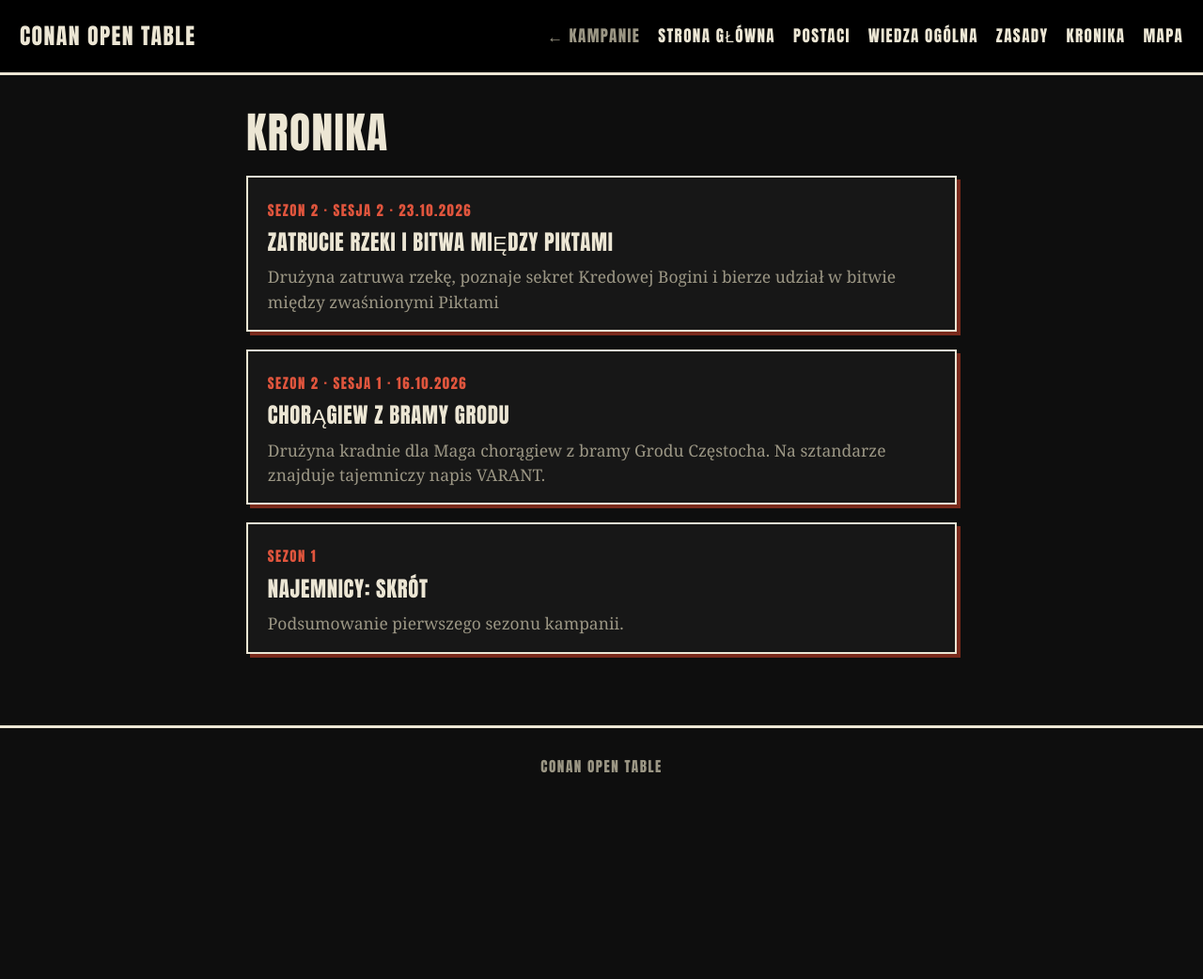
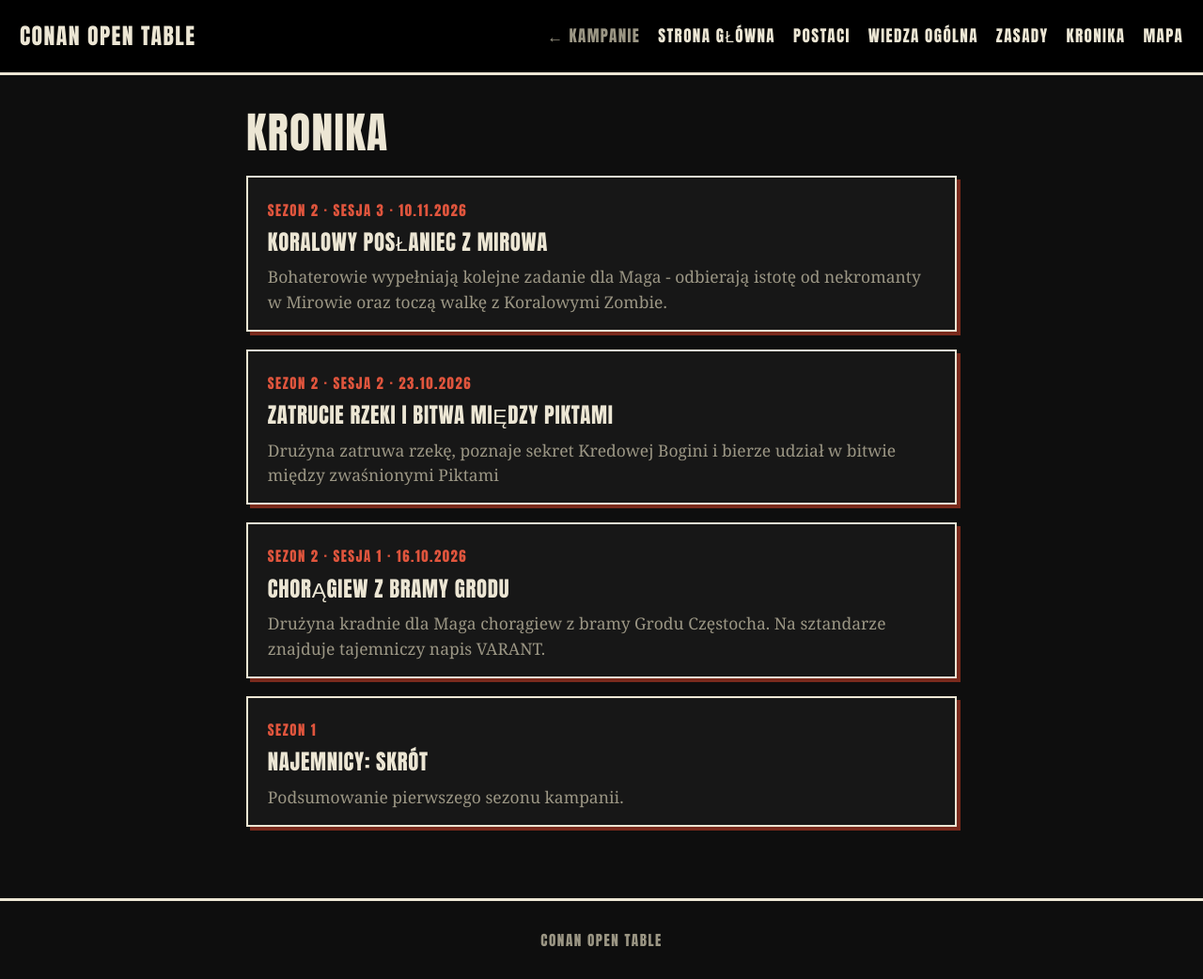
Before and after one commit to bjorn-open-table-rpgs/conan, a Jekyll site: the page built from sessions/index.html, in a window 1280 px wide. Shown: the whole page at 94% size. Built offline with Jekyll 4.4.1, drawn with Linux system fonts in a browser that asks for light colours; before the commit the page ends 900 px from its top, so only the background shows below that; part of the change alters nothing that is shown.

Commit message:
vault backup: 2026-11-25 14:25:56

```diff
--- a/_sessions/2026-10-23-sezon-2-sesja-2.md
+++ b/_sessions/2026-10-23-sezon-2-sesja-2.md
@@ -1,7 +1,7 @@
 ---
 title: Zatrucie rzeki i bitwa między Piktami
 label: Sezon 2 · Sesja 2 · 23.10.2026
-session: N
+session: "2"
 date: 2026-10-23
 summary: Drużyna zatruwa rzekę, poznaje sekret Kredowej Bogini i bierze udział w bitwie między zwaśnionymi Piktami
 ---
--- /dev/null
+++ b/_sessions/2026-11-10-sezon-2-sesja-3.md.md
@@ -0,0 +1,27 @@
+---
+title: Koralowy posłaniec z Mirowa
+label: Sezon 2 · Sesja 3 · 10.11.2026
+session: "3"
+date: 2026-11-25
+summary: Bohaterowie wypełniają kolejne zadanie dla Maga - odbierają istotę od nekromanty w Mirowie oraz toczą walkę z Koralowymi Zombie.
+---
+- Podróżując w kierunku Mirowa, bohaterowie zahaczają o Poraj, gdzie Gortax wyzywa Aesira na pojedynek, i zdobywa tym samym szacunek Hirdu Śnieżnego Wilka.
+- Wikingowie opowiadają o tym że jadą na turniej, ale to przy okazji, bowiem na morzu czeka cała flota Aesirskich najemników - działają oni dla niejakiego Varanta i czekają aż na najwyższym szczycie zapali się żagiew, która będzie dla nich sygnałem do rozpoczęcia rajdu na Gród Częstocha.
+- W zamian za alkohol, Aesirczycy pomagają drużynie przeprawić się przez rzekę.
+- Na terenie Mirowa i Bobolic, bohaterowie walczą o przetrwanie z hordami koralowych wojowników, podążając za makabrycznymi drogowskazami nekromanty Hotepa.
+- Na rynku zostają zaatakowani przez koralowych wojowników oraz Koralowego Rycerza. Z konfrontacji wyciągają ich zdrowi mieszkańcy Mirowa i prowadzą ich do swojej kryjówki.
+- W kryjówce dowiadują się, że ludność Mirowa i Bobolic ukrywa się po piwnicach, tworząc osobne enklawy.
+- Okazuje się, że Mir jest wasalem Varanta, i rozpoznaje w bohaterach jego wysłanników.
+- Mir wyjawia, że Hotep miał przygotwać posłańca, jednak wokół jego laboratorium krąży Koralowa Megalania, której nie mogą pokonać.
+- Bo konflikcie między Mirem a jego wojownikami, dotyczącej możliwego poświęcenia jego przewlekle chorej córki, wojownicy Mira uciekają z Enklawy, zostawiając go samego.
+- Mir przyłącza się do Drużyny i razem wykonują karkołomny plan - walczą z z Koralową Megalanią, a Publius teleportuje się by odebrać posłańca od Hotepa.
+- Hotep wykorzystuje Publiusa, by ten wykonał dla niego Golema Krwi, by ten pomógł w walce z megalanią - Publius zostaje ranny, lecz Hotep leczy go, wszczepiając mu żuchwę umarlaka, czyniąc Publiusa świadomym nieumarłym.
+- Reszta drużyny podpala megalanię kotłem z płonącym alkoholem, obalając megalanię która zdążyła zniszczyć kościół. Ginie także Koralowy Rycerz, a Mir zostaje ciężko ranny.
+- Golem Krwi zadaje ostateczne ciosy Koralowej Megalanii i zabija ją.
+- Bohaterowie dobijają Mira, ucinając jego palec, tym samym zbierając kolejny składnik antidotum: kość wiernego druha Varanta.
+- Bohaterowie zabierają Młot Koralowego Rycerza.
+- Przejmują także posłańca - istotę do złudzenia przypominającą ludzkie dziecko - tym samym wypełniając zadanie i zapracowując sobie na kolejną porcję Pożywki.
+
+## Uczestnicy
+
+Cinek (Valerius), Misiek (Publius), Piter (Gortax), Niciarz (Batur).
```
